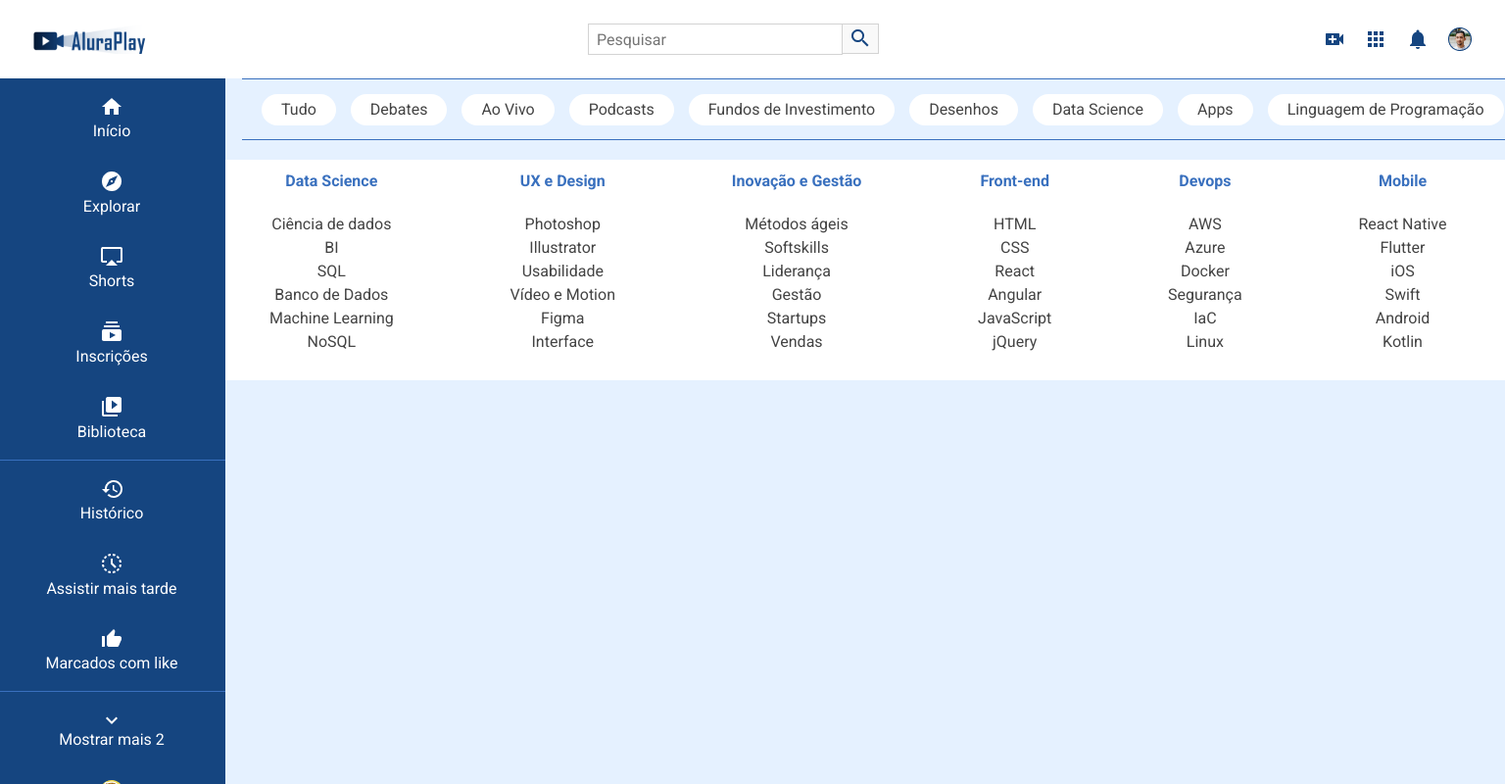
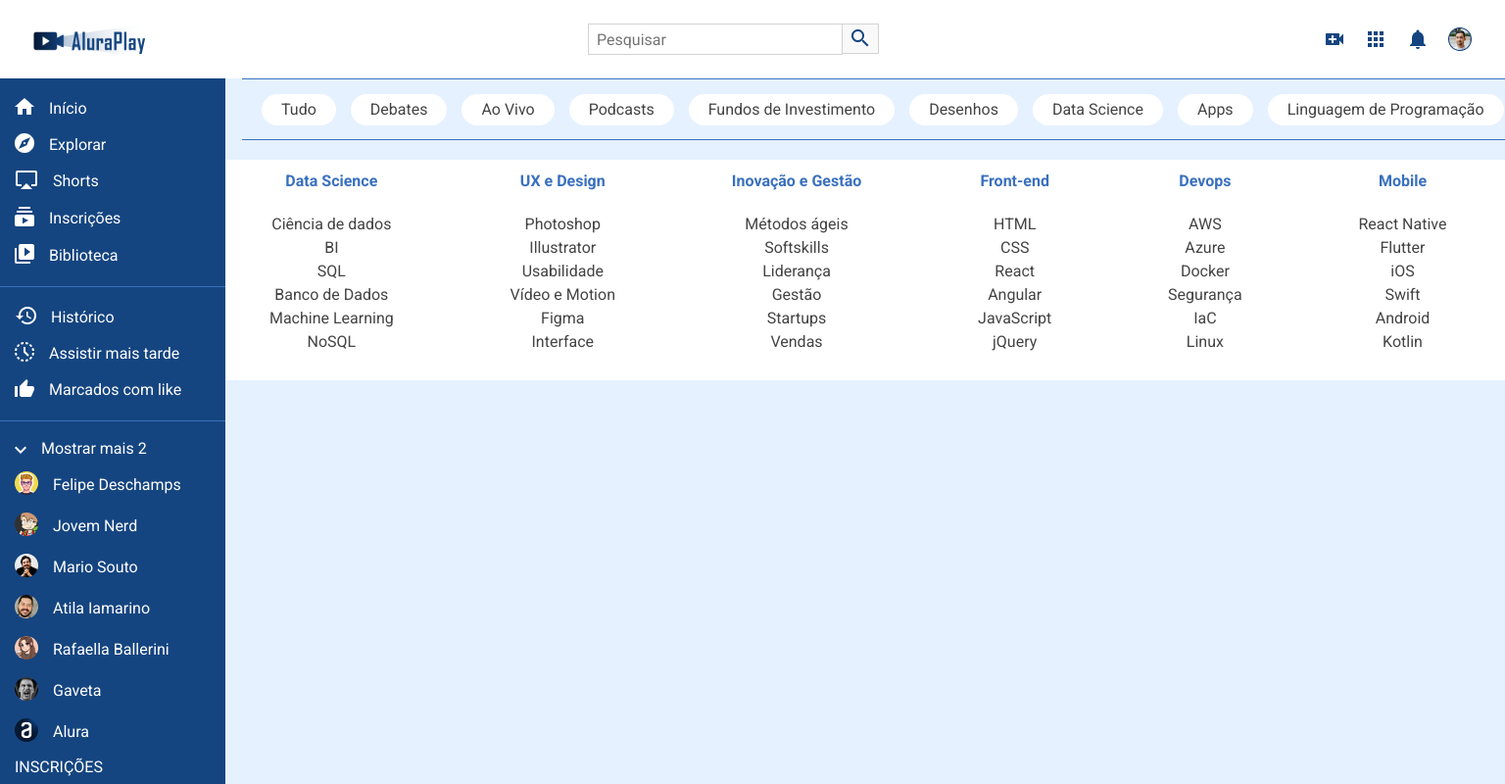
Before and after one commit to thedevjack/flexbox, a plain HTML site: page index.html in a window 1536 px wide. Shown: the whole page at 98% size. Drawn offline with Linux system fonts and the light colour scheme.

Commit message:
Menu desktop: alterando eixos

```diff
--- a/css/flexbox.css
+++ b/css/flexbox.css
@@ -114,5 +114,12 @@
     height: auto;
     /* padding para limitar efeito hover nas listas laterais */
     padding: 20px 17px 20px 15px;
+    gap: 15px;
+  }
+
+  .menu__itens {
+    flex-direction: row;
+    gap: 15px;
+    align-items: center;
   }
 }
```
